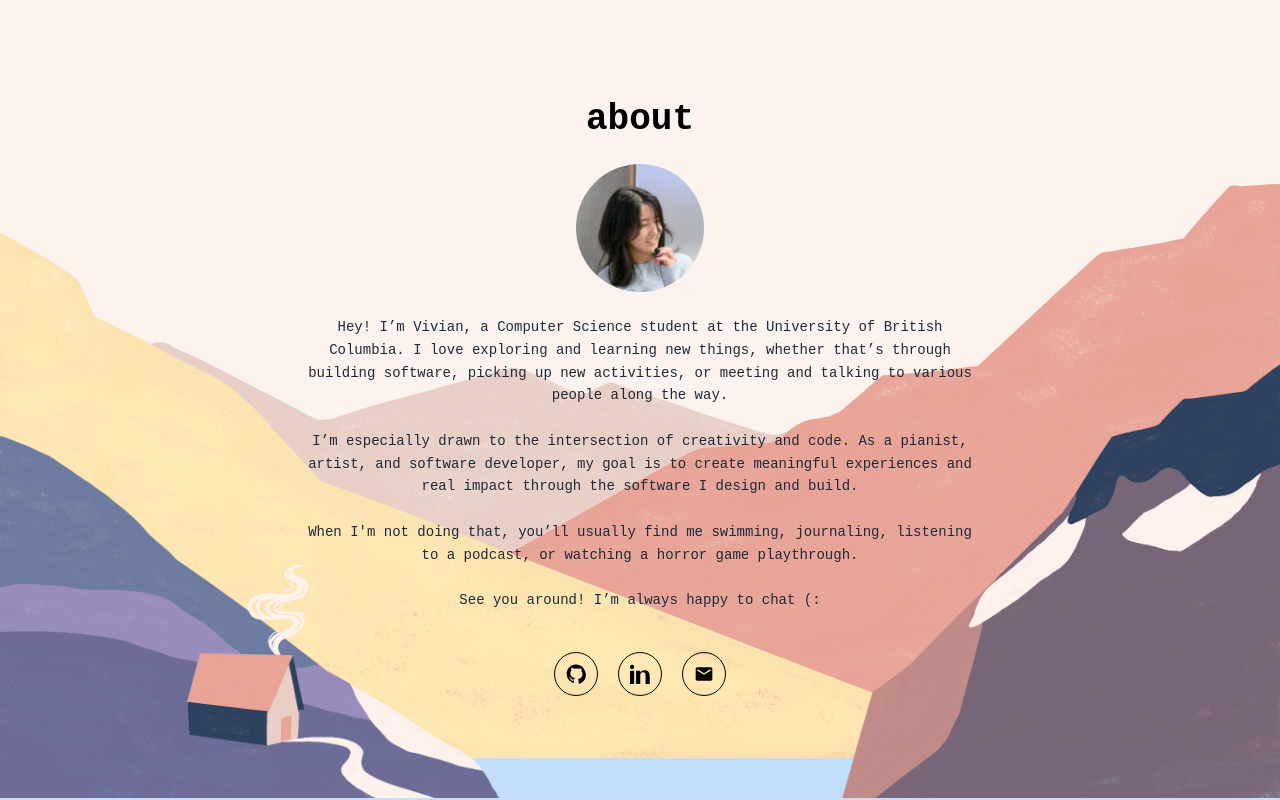
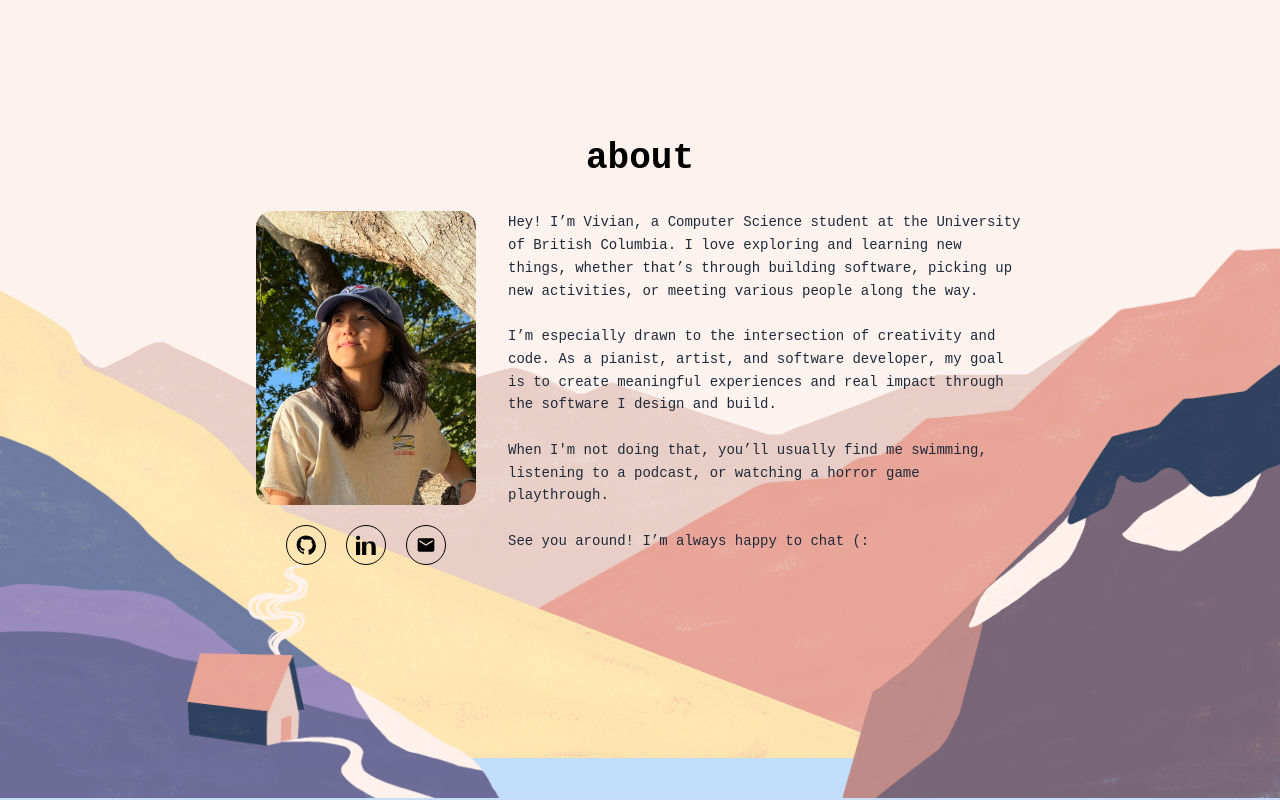
Before and after one commit to vivpeng/vivianpeng, a React (Vite) app in the folder my-site/: page / in a window 1280 px wide. Shown: the part 1106-1906 px from the top of the page. Built offline with nearby package versions, Linux system fonts and the light colour scheme.

Commit message:
changes to about

```diff
--- a/my-site/src/App.jsx
+++ b/my-site/src/App.jsx
@@ -48,6 +48,11 @@ function App() {
                     }
         `}
                 >
+
+                    <a href="#home" className="hover:opacity-60 transition">
+                        home
+                    </a>
+
                     <a href="#about" className="hover:opacity-60 transition">
                         about
                     </a>
--- a/my-site/src/components/About.jsx
+++ b/my-site/src/components/About.jsx
@@ -12,7 +12,6 @@ function About() {
                 if (entry.isIntersecting) {
                     setVisible(true);
 
-                    // start mountain animation slightly after about fades in
                     setTimeout(() => setMountainsVisible(true), 300);
                 }
             },
@@ -47,7 +46,7 @@ function About() {
                 <img
                     src="/images/mountain-1.png"
                     className={`absolute bottom-10 right-0 z-10
-        transition-all duration-1000 ease-out w-[90vw]
+        transition-all duration-1000 ease-out w-[80vw]
         ${mountainsVisible ? "translate-x-0 opacity-100" : "translate-x-24 opacity-0"}
     `}
                 />
@@ -55,7 +54,7 @@ function About() {
                 <img
                     src="/images/mountain-2.png"
                     className={`absolute bottom-10 left-0 z-20
-        transition-all duration-1000 ease-out delay-300 w-[90vw]
+        transition-all duration-1000 ease-out delay-300 w-[80vw]
         ${mountainsVisible ? "translate-x-0 opacity-100" : "-translate-x-24 opacity-0"}
     `}
                 />
@@ -77,41 +76,36 @@ function About() {
                 />
 
             </div>
-            <div className={`relative z-50 max-w-2xl text-center transition-all duration-3000 ease-out
-                ${visible ? "opacity-100 translate-y-0" : "opacity-0 translate-y-6"}
+
+            {/* MAIN CONTENT */}
+            <div className={`relative z-50 max-w-3xl w-full transition-all duration-3000 ease-out                ${visible ? "opacity-100 translate-y-0" : "opacity-0 translate-y-6"}
             `}>
-                <h2 className="text-4xl font-bold mb-6">
+
+                {/* TITLE */}
+                <h2 className="text-4xl font-bold mb-8 text-center -mt-20">
                     about
                 </h2>
 
-                <div className="flex justify-center mb-6">
-                    <div className="w-32 h-32 rounded-full overflow-hidden bg-gray-300">
+                {/* TWO-COLUMN LAYOUT */}
+                <div className="flex flex-col md:flex-row items-start justify-center gap-8">
+
+                    {/* LEFT COLUMN */}
+                    <div className="flex flex-col items-center">
+
+                        {/* PROFILE PHOTO */}
+                        <div className="w-[120px] sm:w-[140px] md:w-[180px] lg:w-[220px] aspect-[3/4] rounded-2xl overflow-hidden bg-gray-300">
                             <img
                                 src="/images/profile.png"
                                 alt="profile photo"
                                 className="w-full h-full object-cover"
                             />
                         </div>
-                </div>
 
-                <p className="leading-relaxed text-sm text-gray-800 mb-6">
-                    Hey! I’m Vivian, a Computer Science student at the University of British Columbia.
-                    I love exploring and learning new things, whether that’s through building software, picking up new activities, or meeting and talking to various people along the way.
-                    <br /><br />
-                    I’m especially drawn to the intersection of creativity and code.
-                    As a pianist, artist, and software developer, my goal is to create meaningful experiences and real impact through the software I design and build.
-                    <br /><br />
-                    When I'm not doing that, you’ll usually find me swimming, journaling, listening to a podcast, or watching a horror game playthrough.
-                    <br /><br />
-                    See you around! I’m always happy to chat (:
-                </p>
-
-                <div className="mt-10 flex justify-center gap-5">
-
-                    {/* GitHub */}
+                        {/* SOCIAL ICONS */}
+                        <div className="mt-5 flex gap-5">
                             <a
                                 href="https://github.com/vivpeng"
-                        className="w-11 h-11 flex items-center justify-center rounded-full border hover:bg-[#FCF2EE] transition"
+                                className="w-10 h-10 flex items-center justify-center rounded-full border hover:bg-[#FCF2EE] transition"
                                 aria-label="GitHub"
                             >
                                 <svg viewBox="0 0 24 24" className="w-5 h-5 fill-current">
@@ -119,10 +113,9 @@ function About() {
                                 </svg>
                             </a>
 
-                    {/* LinkedIn */}
                             <a
                                 href="https://www.linkedin.com/in/vivianzhqpeng/"
-                        className="w-11 h-11 flex items-center justify-center rounded-full border hover:bg-[#FCF2EE] transition"
+                                className="w-10 h-10 flex items-center justify-center rounded-full border hover:bg-[#FCF2EE] transition"
                                 aria-label="LinkedIn"
                             >
                                 <svg viewBox="0 0 24 24" className="w-5 h-5 fill-current">
@@ -130,18 +123,37 @@ function About() {
                                 </svg>
                             </a>
 
-                    {/* Email */}
                             <a
                                 href="mailto:vivianzhqpeng@gmail.com"
-                        className="w-11 h-11 flex items-center justify-center rounded-full border hover:bg-[#FCF2EE] transition"
+                                className="w-10 h-10 flex items-center justify-center rounded-full border hover:bg-[#FCF2EE] transition"
                                 aria-label="Email"
                             >
                                 <svg viewBox="0 0 24 24" className="w-5 h-5 fill-current">
                                     <path d="M20 4H4c-1.1 0-2 .9-2 2v12c0 1.1.9 2 2 2h16c1.1 0 2-.9 2-2V6c0-1.1-.9-2-2-2zm0 4-8 5-8-5V6l8 5 8-5v2z" />
                                 </svg>
                             </a>
+                        </div>
 
                     </div>
+
+                    {/* TEXT (RIGHT) */}
+                    <div className="flex-1 text-left">
+
+                        <p className="leading-relaxed text-sm text-gray-800 mb-6">
+                            Hey! I’m Vivian, a Computer Science student at the University of British Columbia.
+                            I love exploring and learning new things, whether that’s through building software, picking up new activities, or meeting various people along the way.
+                            <br /><br />
+                            I’m especially drawn to the intersection of creativity and code.
+                            As a pianist, artist, and software developer, my goal is to create meaningful experiences and real impact through the software I design and build.
+                            <br /><br />
+                            When I'm not doing that, you’ll usually find me swimming, listening to a podcast, or watching a horror game playthrough.
+                            <br /><br />
+                            See you around! I’m always happy to chat (:
+                        </p>
+
+                    </div>
+                </div>
+
             </div>
         </section>
     );
--- a/my-site/src/components/PolaroidModal.jsx
+++ b/my-site/src/components/PolaroidModal.jsx
@@ -16,7 +16,7 @@ function PolaroidModal({ project, onClose }) {
         className="bg-white w-[90%] max-w-3xl max-h-[85vh] overflow-hidden shadow-2xl flex flex-col"
         onClick={(e) => e.stopPropagation()}
       >
-        {/* IMAGE GALLERY */}
+        {/* image gallery */}
         <div className="relative bg-black flex items-center justify-center h-64">
           <img
             src={images[index]}
```
Also changed, not shown: my-site/public/images/profile.png. Lines whose indentation alone changed are shown as unchanged.
